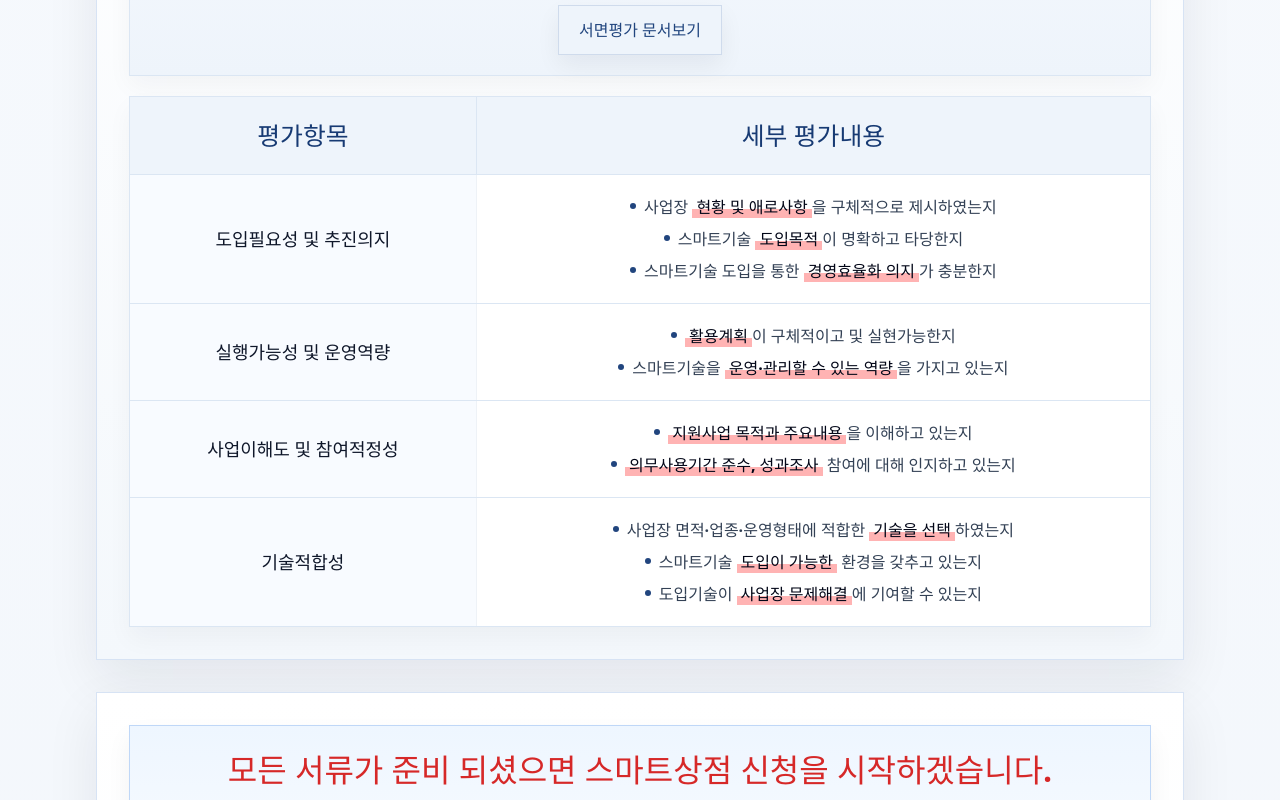
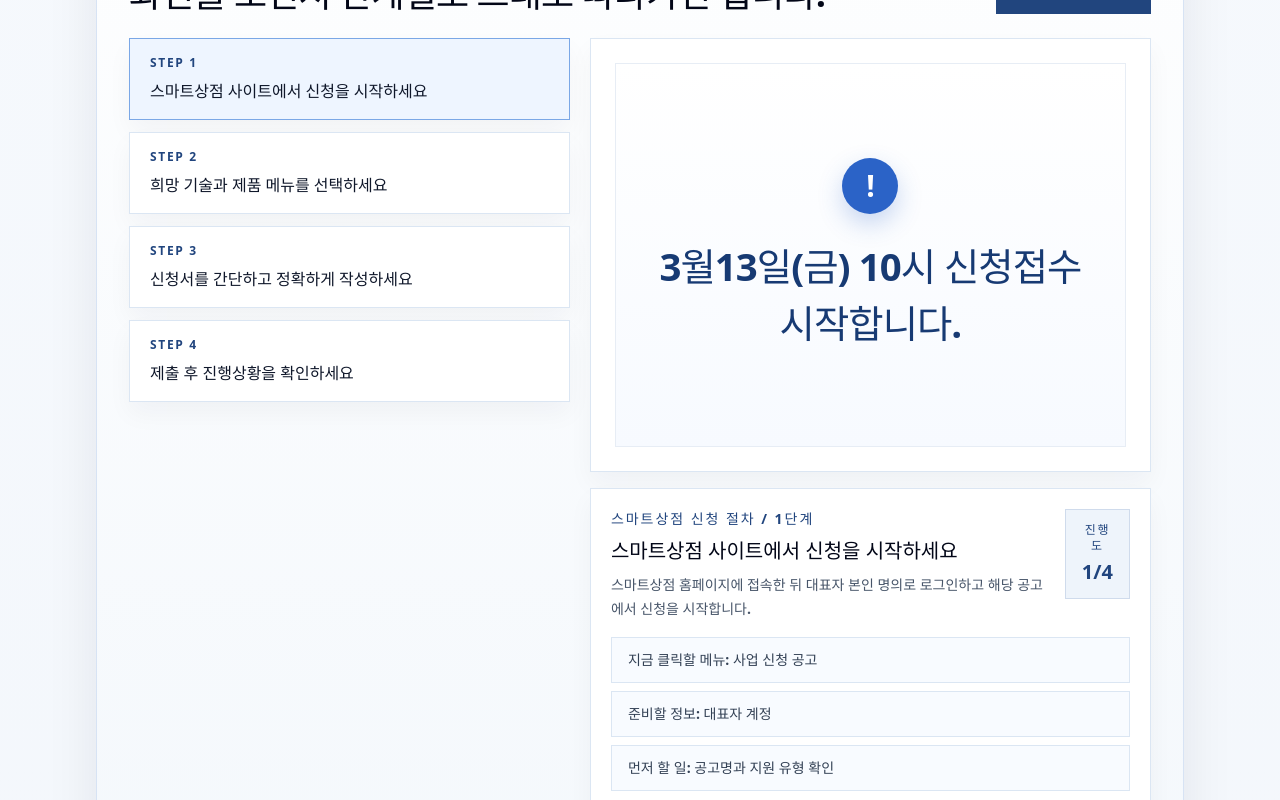
Before and after one commit to nexokoreastudio-bit/nexo-policy-fund-landing, a React (Vite) app: page / in a window 1280 px wide. Shown: the part 6580-7380 px from the top of the page. Built offline with nearby package versions, Linux system fonts and the light colour scheme.

Commit message:
Reorder requirement landing sections

```diff
--- a/src/sections/RequirementLandingSections.tsx
+++ b/src/sections/RequirementLandingSections.tsx
@@ -443,8 +443,8 @@ function ProcessSliderSection() {
 
 function ApplicationOverviewSection() {
   return (
-      <section className="border border-[#d7e3f4] bg-[linear-gradient(180deg,#ffffff_0%,#f4f8fc_100%)] p-4 shadow-[0_20px_50px_rgba(15,23,42,0.08)] sm:p-8">
-        <div className="text-center">
+    <section className="border border-[#d7e3f4] bg-[linear-gradient(180deg,#ffffff_0%,#f4f8fc_100%)] p-4 shadow-[0_20px_50px_rgba(15,23,42,0.08)] sm:p-8">
+      <div className="text-center">
         <span className="inline-flex border border-[#cfdbec] bg-[#eef4fb] px-3 py-2 text-xs font-black tracking-[0.14em] text-[#21457e] sm:px-4 sm:text-base">
           진행 흐름
         </span>
@@ -787,6 +787,8 @@ function RequirementLandingSections({ config, policyData }: RequirementLandingSe
         </div>
       </section>
 
+      <ProcessSliderSection />
+
       <section className="border border-[#d7e3f4] bg-[linear-gradient(180deg,#ffffff_0%,#f4f8fc_100%)] p-4 shadow-[0_20px_50px_rgba(15,23,42,0.08)] sm:p-8">
         <article>
           <h2 className="text-center text-2xl font-black tracking-tight text-slate-950 sm:text-3xl">소상공인 선정평가 기준</h2>
@@ -849,8 +851,8 @@ function RequirementLandingSections({ config, policyData }: RequirementLandingSe
         </article>
       </section>
 
-      <ProcessSliderSection />
       <ApplicationOverviewSection />
+
       </div>
 
       {referenceOpen ? (
```
